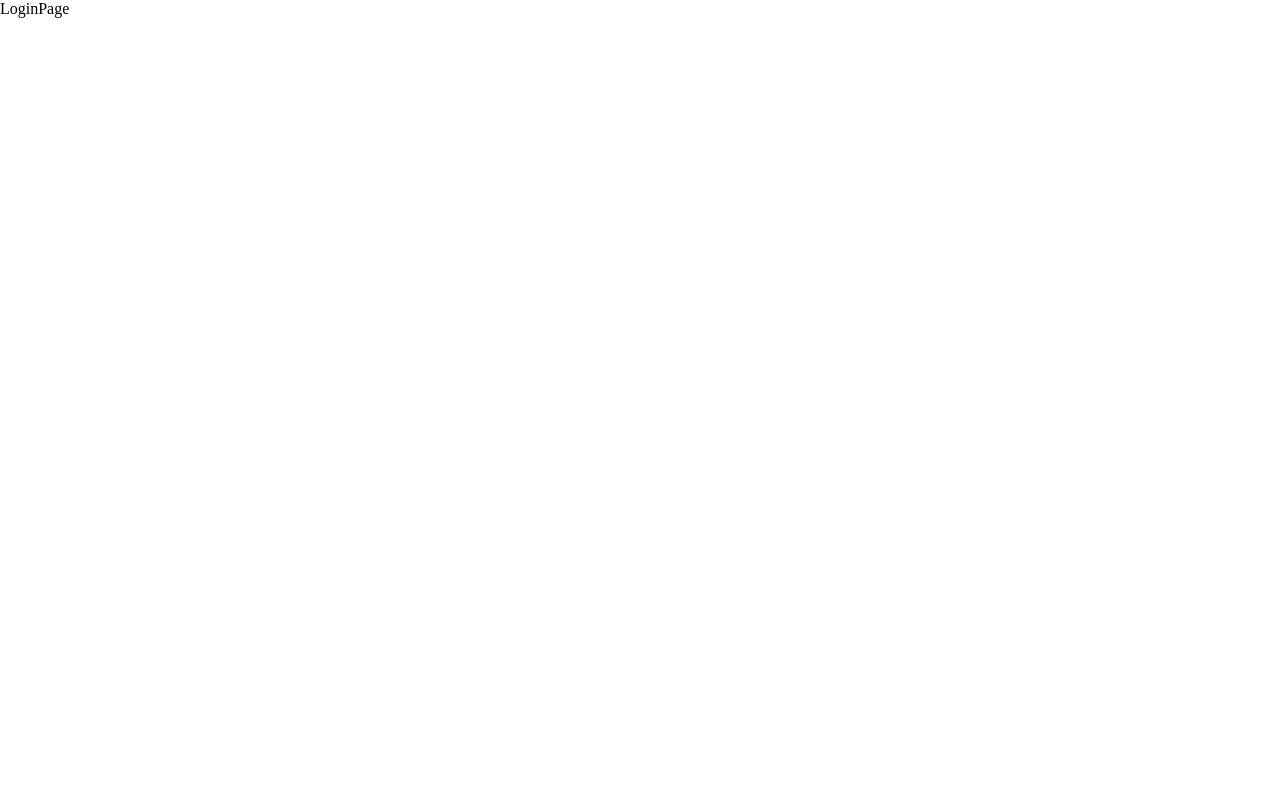
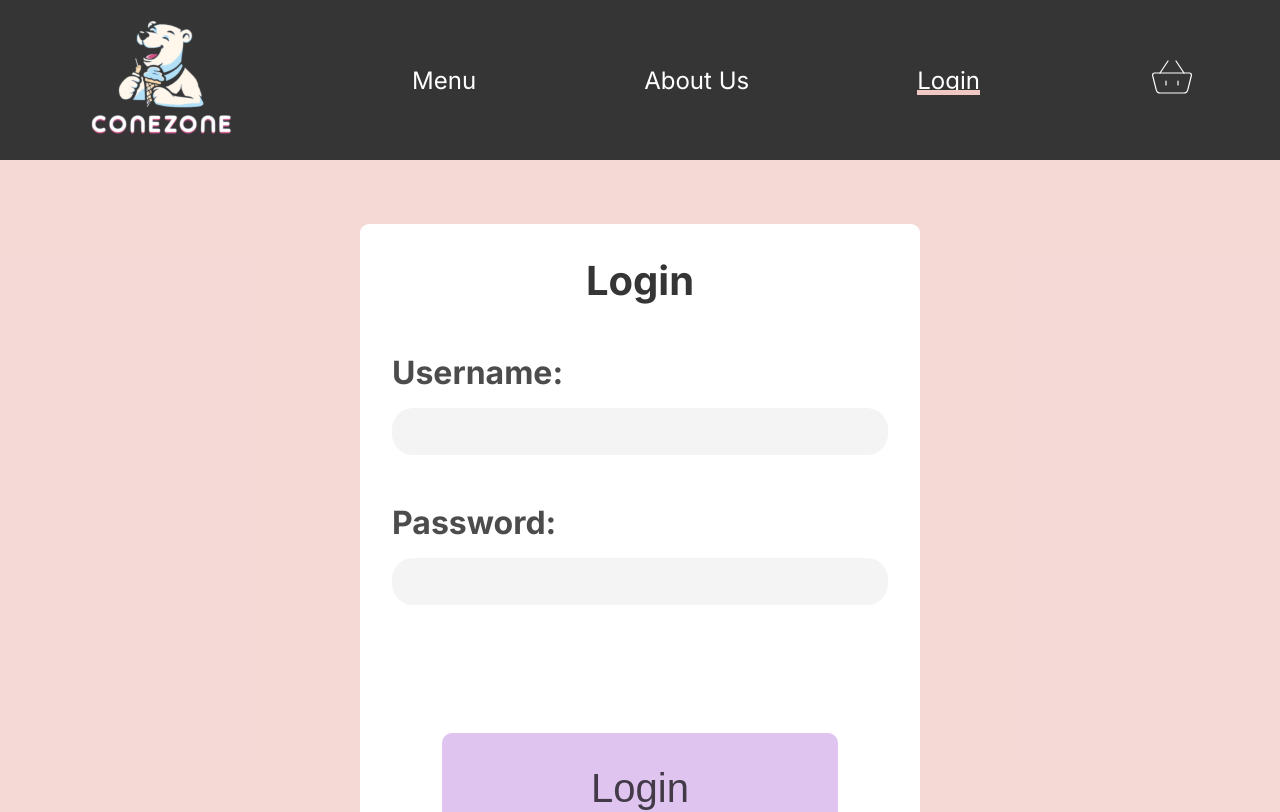
Before and after one commit to NajibMuhammadi/ConeZone, a React (Vite) app in the folder frontend/: page /login in a window 1280 px wide. Shown: the top 812 px of the page. Built offline with nearby package versions, Linux system fonts and the light colour scheme; a web font is replaced by a local one.

Commit message:
Fixed the layout of the login part of the login page

```diff
--- /dev/null
+++ b/frontend/src/Components/Login.tsx
@@ -0,0 +1,18 @@
+import './styles/login.css'
+
+function Login() {
+    return (
+        <form className="login__form">
+            <h2 className="login__header">Login</h2>
+            <label htmlFor="username">Username:</label>
+            <input type="text" id="login__username" name="username" />
+
+            <label htmlFor="password">Password:</label>
+            <input type="password" id="login__password" name="password" />
+
+            <input type="submit" value="Login" className="login__submit"></input>
+        </form>
+    )
+}
+
+export default Login;
--- /dev/null
+++ b/frontend/src/Components/styles/login.css
@@ -0,0 +1,6 @@
+.login__form {
+    display: flex;
+    flex-direction: column;
+    justify-content: center;
+    font-family: Inter;
+}
--- a/frontend/src/Pages/LoginPage.tsx
+++ b/frontend/src/Pages/LoginPage.tsx
@@ -1,6 +1,17 @@
+import Footer from "../components/Footer"
+import Header from "../components/Header"
+import Login from "../components/Login"
+import './styles/loginPage.css'
+
 function LoginPage() {
     return (
-        <div>LoginPage</div>
+        <>
+            <Header/>
+            <section className="login__wrapper">
+                <Login/>
+            </section>
+            <Footer />
+        </>
     )
 }
 export default LoginPage
--- a/frontend/src/Pages/styles/loginPage.css
+++ b/frontend/src/Pages/styles/loginPage.css
@@ -0,0 +1,59 @@
+.login__wrapper {
+    background-color: var(--pink70);
+    margin: auto;
+    display: flex;
+    flex-direction: column;
+    justify-content: center;
+    align-items: center;
+}
+
+.login__form {
+    width: 80%;
+    max-width: 560px;
+    background-color: var(--white);
+    margin: 4rem auto;
+    padding: 2rem;
+    border-radius: 9px;
+    display: flex;
+    flex-direction: column;
+}
+
+.login__header {
+    color: var(--black);
+    font-size: 40px;
+    text-align: center;
+    font-family: Inter;
+    font-weight: 700;
+    margin-bottom: 2rem;
+}
+
+.login__form label {
+    font-size: 32px;
+    font-weight: 700;
+    color: var(--black70);
+    margin: 1rem 0;
+}
+
+.login__form input {
+    font-size: 26px;
+    color: var(--black70);
+    padding: .5rem;
+    border-radius: 21px;
+    background-color: var(--gray30);
+    margin-bottom: 2rem;
+    border: none;
+}
+
+.login__form input:focus {
+    outline: 3px solid var(--pink)
+}
+
+.login__form .login__submit {
+    background-color: var(--purple);
+    font-size: 40px;
+    margin: 6rem auto 0;
+    border-radius: 10px;
+    height: 110px;
+    max-width: 430px;
+    width: 80%;
+}
--- a/frontend/src/index.css
+++ b/frontend/src/index.css
@@ -10,10 +10,12 @@
   --pink40: rgba(240, 201, 196, 0.4);
   --white: #ffffff;
   --black: #353535;
+  --black70: rgba(0, 0, 0, 0.7);
   --blue: #C4EBF0;
   --blue40: rgba(196, 235, 240, 0.4);
   --purple: #DFC4F0;
   --gray: #D9d9d9;
+  --gray30: rgb(217, 217, 217, 0.3);
   --green: #D5F0C4;
   --green40: rgba(213, 240, 196, 0.4);
 }
```
Also changed, not shown: frontend/src/Components/Register.tsx (added, +9 -0 lines).
